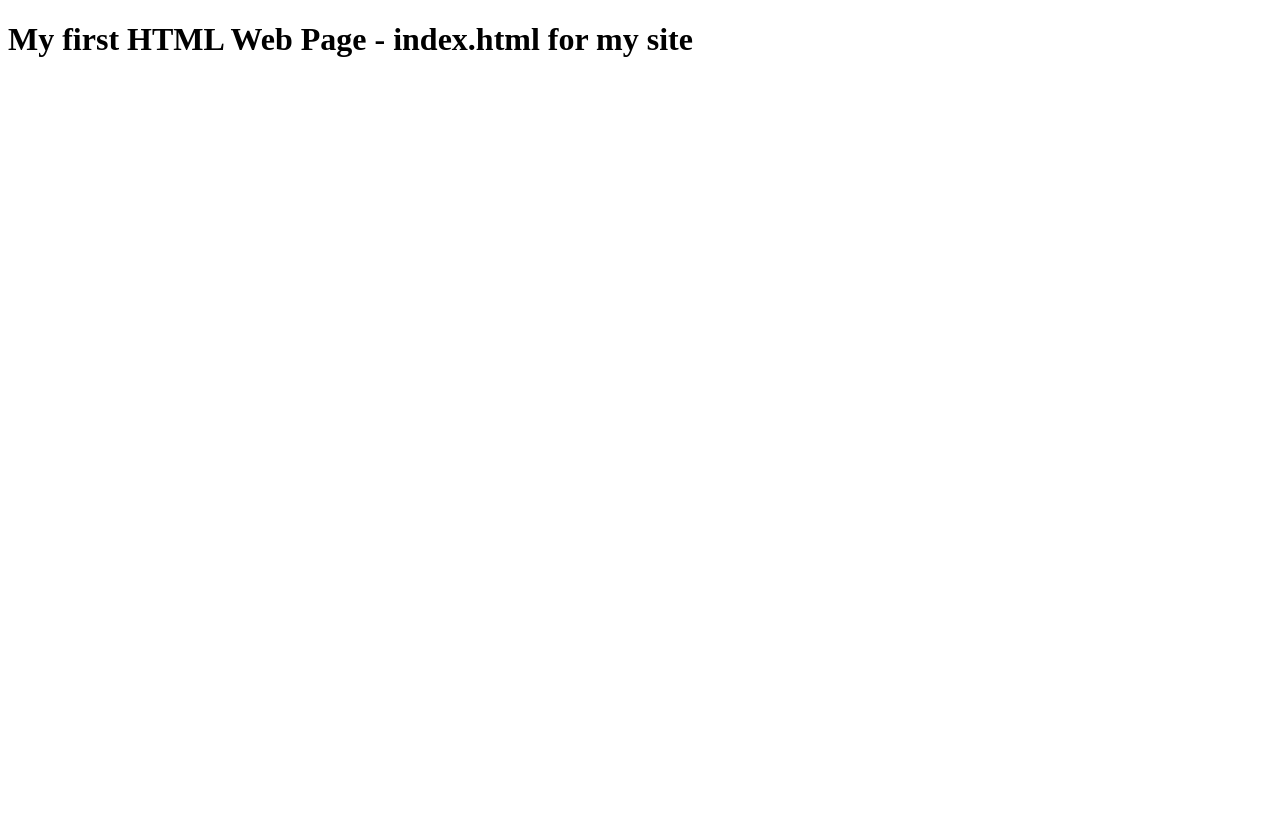
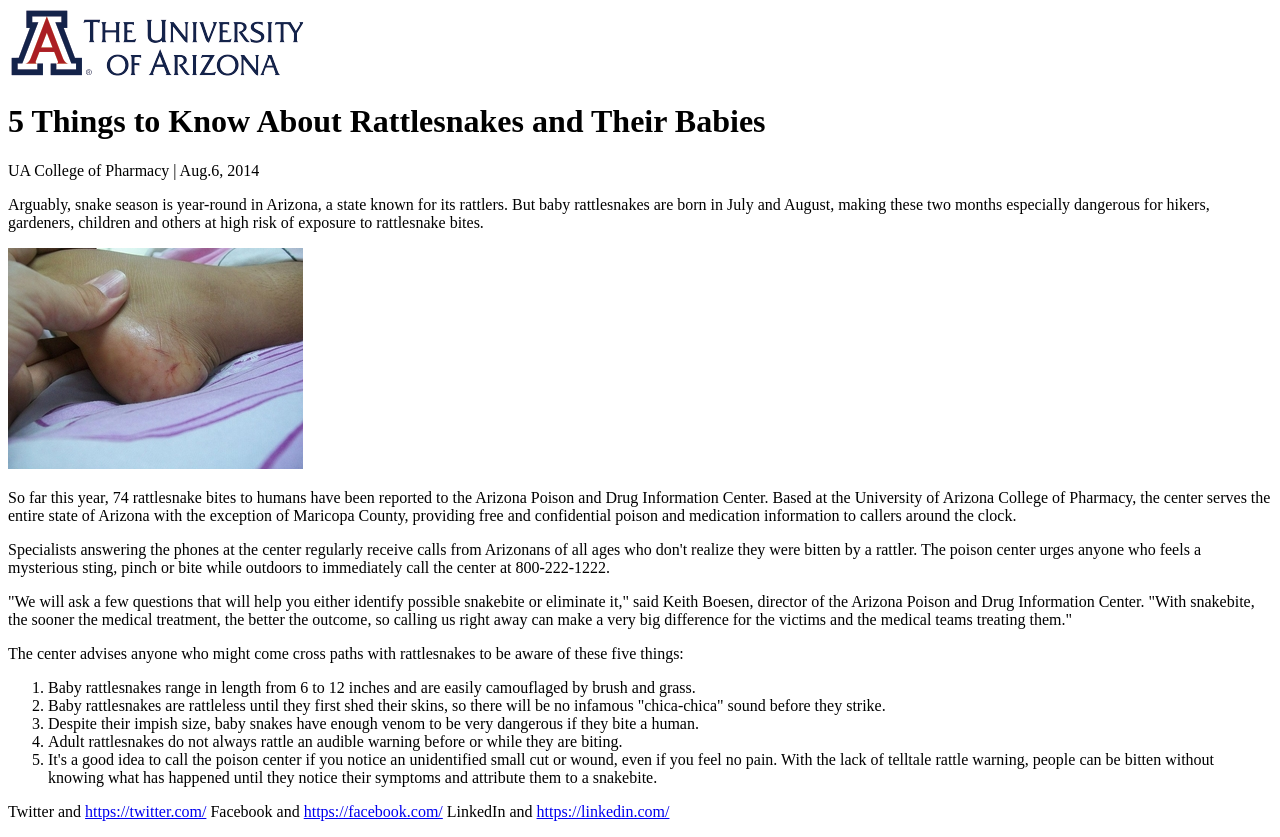
Before and after one commit to ZachKolbe/mysite, a plain HTML site: page index.html in a window 1280 px wide. Before the commit the page ends 800 px from the top, so only its background shows below. Drawn offline with Linux system fonts and the light colour scheme.

Commit message:
updated index page
completed task 1

```diff
--- a/index.html
+++ b/index.html
@@ -1,13 +1,59 @@
 <!DOCTYPE html>
-<html lang="en">
+<html lang="en" xmlns="http://www.w3.org/1999/html" xmlns="http://www.w3.org/1999/html">
 <head>
    <meta charset="UTF-8">
-   <title>My first HTML page for a site</title>
+   <title>5 Things to Know About Rattlesnakes and Their Babies</title>
 
 </head>
 <body>
+   <img src="UniversityLogo.png" alt="Logo of The University of Arizona.">
+   <h1>5 Things to Know About Rattlesnakes and Their Babies</h1>
+   <p>UA College of Pharmacy | Aug.6, 2014</p>
+   <p>Arguably, snake season is year-round in Arizona, a state
+      known for its rattlers. But baby rattlesnakes are born in July and August,
+      making these two months especially dangerous for hikers, gardeners, children
+      and others at high risk of exposure to rattlesnake bites.</p>
+   <img src="SnakeBite.jpg" alt="Snake bite on side of child's foot.">
+   <p>So far this year, 74 rattlesnake bites to humans have been reported to the
+      Arizona Poison and Drug Information Center. Based at the University of
+      Arizona College of Pharmacy, the center serves the entire state of
+      Arizona with the exception of Maricopa County, providing free and
+      confidential poison and medication information to callers around the
+      clock.</p>
+   <p>Specialists answering the phones at the center regularly receive calls
+      from Arizonans of all ages who don't realize they were bitten by a rattler.
+      The poison center urges anyone who feels a mysterious sting, pinch or
+      bite while outdoors to immediately call the center at 800-222-1222.</p>
+   <p>"We will ask a few questions that will help you either identify possible
+      snakebite or eliminate it," said Keith Boesen, director of the Arizona
+      Poison and Drug Information Center. "With snakebite, the sooner the
+      medical treatment, the better the outcome, so calling us right away can
+      make a very big difference for the victims and the medical teams treating
+      them."</p>
+   <p>The center advises anyone who might come cross paths with rattlesnakes
+      to be aware of these five things:</p>
+<ol>
+   <li>Baby rattlesnakes range in length from 6 to 12 inches and are easily
+      camouflaged by brush and grass.</li>
+   <li>Baby rattlesnakes are rattleless until they first shed their skins, so there
+      will be no infamous "chica-chica" sound before they strike.</li>
+   <li>Despite their impish size, baby snakes have enough venom to be very
+      dangerous if they bite a human.</li>
+   <li>Adult rattlesnakes do not always rattle an audible warning before or
+      while they are biting.</li>
+   <li>It's a good idea to call the poison center if you notice an unidentified
+      small cut or wound, even if you feel no pain. With the lack of telltale
+      rattle warning, people can be bitten without knowing what has happened
+      until they notice their symptoms and attribute them to a snakebite.</li>
+</ol>
 
-   <h1>My first HTML Web Page - index.html for my site</h1>
+<p>
+   Twitter and <a href="https://twitter.com">https://twitter.com/</a>
+   Facebook and <a href="https://facebook.com">https://facebook.com/</a>
+   LinkedIn and <a href="https://linkedin.com">https://linkedin.com/</a>
+
+</p>
+
 
 </body>
 </html>
```
